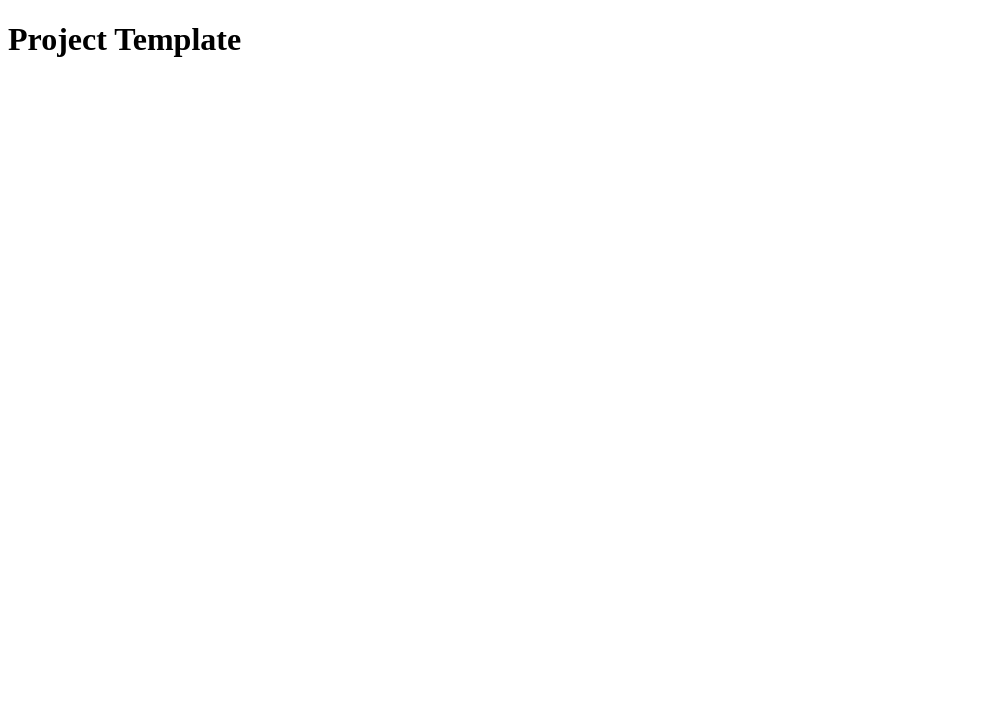
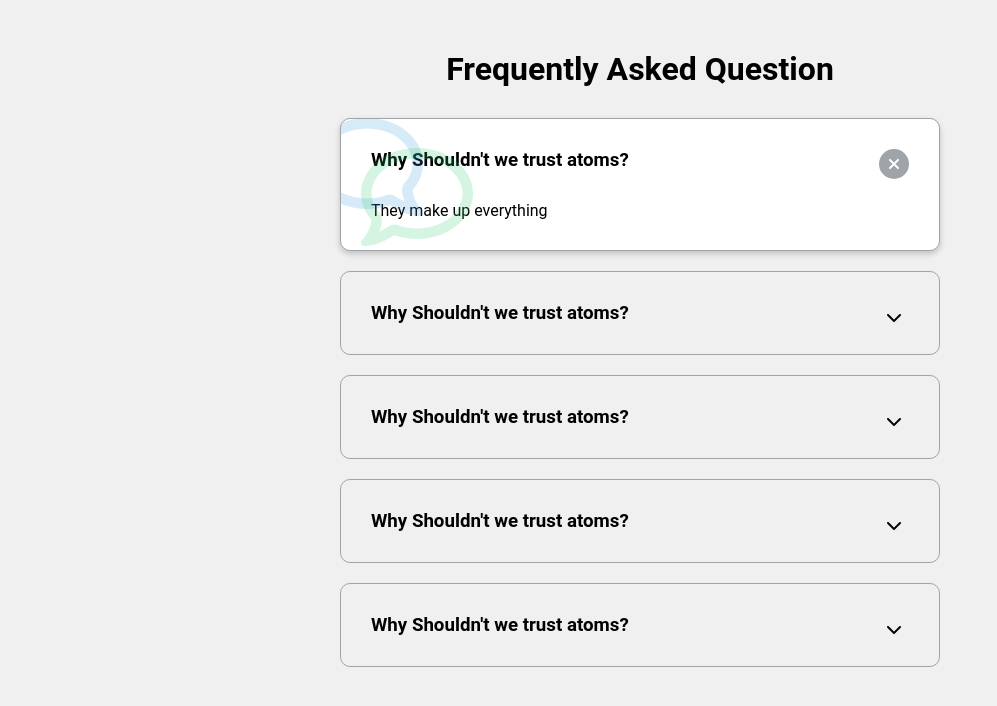
Before and after one commit to taifur-rahaman/FAQ, a plain HTML site: page index.html in a window 1280 px wide. Shown: the whole page, without its empty margins (0-997 px from the left). Drawn offline with nearby package versions, Linux system fonts and the light colour scheme; some icons are missing.

Commit message:
html css and js added

```diff
--- a/app.js
+++ b/app.js
@@ -0,0 +1,7 @@
+const toggles = document.querySelectorAll(".faq-toggle");
+
+toggles.forEach((toggle) => {
+  toggle.addEventListener("click", () => {
+    toggle.parentNode.classList.toggle("active");
+  });
+});
--- a/index.html
+++ b/index.html
@@ -23,10 +23,47 @@
       crossorigin="anonymous"
       referrerpolicy="no-referrer"
     />
-    <title>Project Template</title>
+    <title>FAQ</title>
   </head>
   <body>
-    <h1>Project Template</h1>
+    <h1>Frequently Asked Question</h1>
+    <div class="faq-container">
+      <div class="faq active">
+        <h3 class="faq-title">Why Shouldn't we trust atoms?</h3>
+        <p class="faq-text">They make up everything</p>
+        <button class="faq-toggle">
+          <i class="fas fa-chevron-down"></i> <i class="fas fa-times"></i>
+        </button>
+      </div>
+      <div class="faq">
+        <h3 class="faq-title">Why Shouldn't we trust atoms?</h3>
+        <p class="faq-text">They make up everything</p>
+        <button class="faq-toggle">
+          <i class="fas fa-chevron-down"></i> <i class="fas fa-times"></i>
+        </button>
+      </div>
+      <div class="faq">
+        <h3 class="faq-title">Why Shouldn't we trust atoms?</h3>
+        <p class="faq-text">They make up everything</p>
+        <button class="faq-toggle">
+          <i class="fas fa-chevron-down"></i> <i class="fas fa-times"></i>
+        </button>
+      </div>
+      <div class="faq">
+        <h3 class="faq-title">Why Shouldn't we trust atoms?</h3>
+        <p class="faq-text">They make up everything</p>
+        <button class="faq-toggle">
+          <i class="fas fa-chevron-down"></i> <i class="fas fa-times"></i>
+        </button>
+      </div>
+      <div class="faq">
+        <h3 class="faq-title">Why Shouldn't we trust atoms?</h3>
+        <p class="faq-text">They make up everything</p>
+        <button class="faq-toggle">
+          <i class="fas fa-chevron-down"></i> <i class="fas fa-times"></i>
+        </button>
+      </div>
+    </div>
     <!-- javaScript -->
     <script src="./app.js"></script>
   </body>
--- a/style.css
+++ b/style.css
@@ -1,3 +1,108 @@
+:root {
+  --transition: all 300ms ease-in-out;
+}
+
 * {
   box-sizing: border-box;
 }
+
+body {
+  font-family: "Roboto", sans-serif;
+  background-color: #f0f0f0;
+}
+
+h1 {
+  margin: 50px 0 30px;
+  text-align: center;
+}
+
+.faq-container {
+  max-width: 600px;
+  margin: 0 auto;
+}
+
+.faq {
+  background-color: transparent;
+  border: 1px solid #9fa4a8;
+  border-radius: 10px;
+  margin: 20px 0;
+  padding: 30px;
+  position: relative;
+  overflow: hidden;
+  transition: var(--transition);
+}
+
+.faq.active {
+  background-color: #fff;
+  box-shadow: 0 3px 6px rgba(0, 0, 0, 0.1), 0 3px 6px rgba(0, 0, 0, 0.1);
+}
+
+.faq.active::before,
+.faq.active::after {
+  content: "\f075";
+  font-family: "Font Awesome 5 Free";
+  color: #2ecc71;
+  font-size: 7rem;
+  position: absolute;
+  opacity: 0.2;
+  top: 20px;
+  left: 20px;
+  z-index: 0;
+}
+
+.faq.active::before {
+  color: #3498db;
+  top: -10px;
+  left: -30px;
+  transform: rotateY(180deg);
+}
+
+.faq-title {
+  margin: 0 35px 0 0;
+}
+
+.faq-text {
+  display: none;
+  margin: 30px 0 0;
+}
+
+.faq.active .faq-text {
+  display: block;
+}
+
+.faq-toggle {
+  background-color: transparent;
+  border: 0;
+  border-radius: 50%;
+  cursor: pointer;
+  display: flex;
+  align-items: center;
+  justify-content: center;
+  font-size: 16px;
+  position: absolute;
+  top: 30px;
+  right: 30px;
+  height: 30px;
+  width: 30px;
+}
+
+.faq-toggle:focus {
+  outline: none;
+}
+
+.faq-toggle .fa-times {
+  display: none;
+}
+
+.faq.active .faq-toggle .fa-times {
+  color: white;
+  display: block;
+}
+
+.faq.active .faq-toggle .fa-chevron-down {
+  display: none;
+}
+
+.faq.active .faq-toggle {
+  background-color: #9fa4a8;
+}
```
